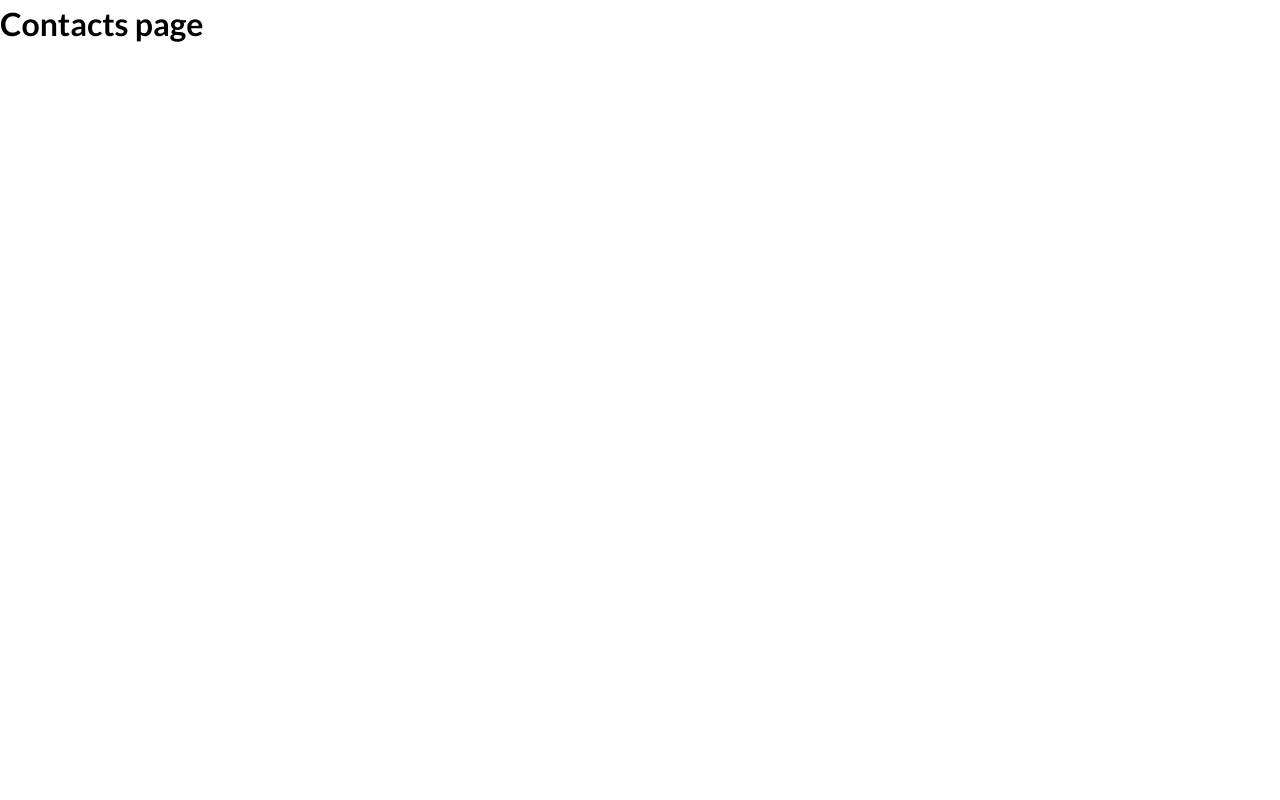
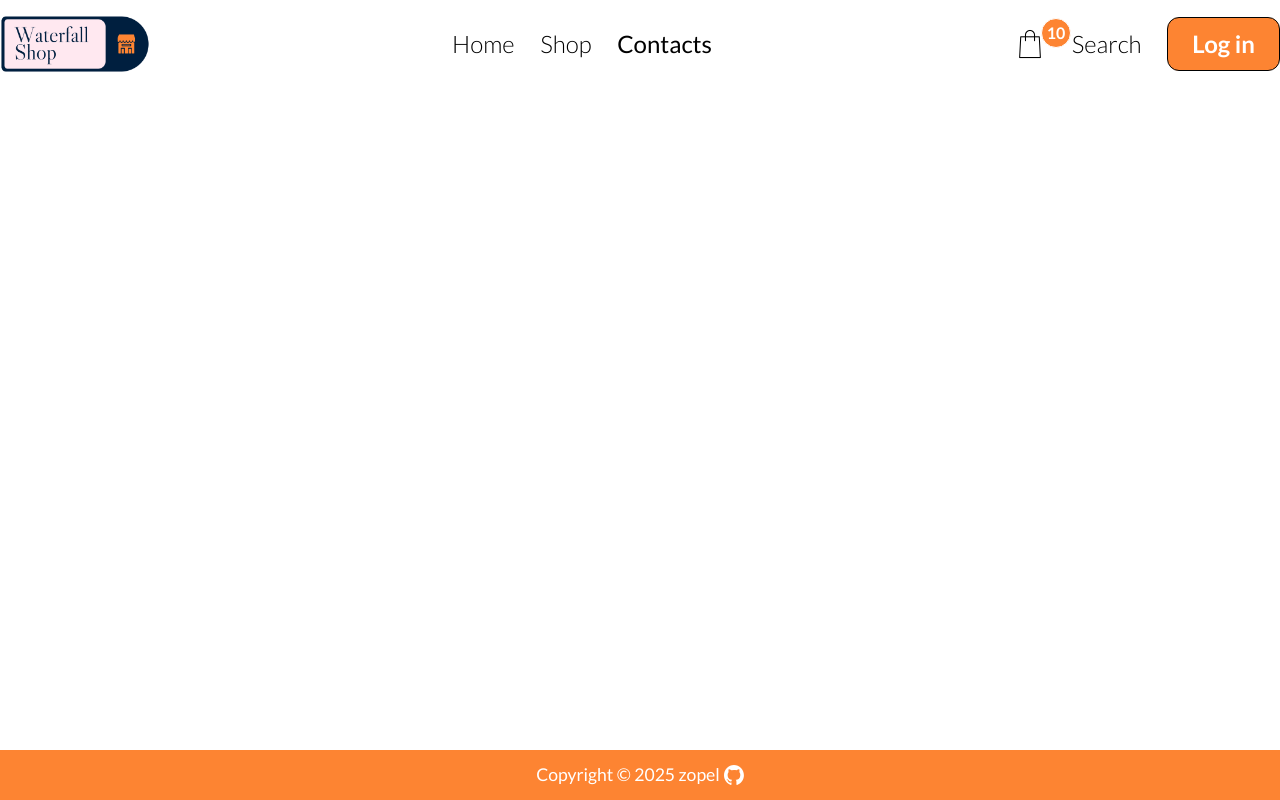
Before and after one commit to ZTanvir/waterfall-shopping, a React (Vite) app: page /contacts in a window 1280 px wide. Built offline with nearby package versions, Linux system fonts and the light colour scheme; no server answers.

Commit message:
add Contacts page to display many shop vendors

```diff
--- a/src/page/Contacts.jsx
+++ b/src/page/Contacts.jsx
@@ -1,8 +1,15 @@
+import Navbar from "../components/Navbar";
+import Footer from "../components/Footer";
+import styles from "../styles/page/contacts.module.css";
 const Contacts = () => {
   return (
-    <>
-      <h1>Contacts page</h1>
-    </>
+    <div className={styles.contacts__page}>
+      <header>
+        <Navbar />
+      </header>
+      <main></main>
+      <Footer />
+    </div>
   );
 };
 export default Contacts;
--- /dev/null
+++ b/src/styles/page/contacts.module.css
@@ -0,0 +1,8 @@
+.contacts__page {
+  display: flex;
+  flex-direction: column;
+  height: 100%;
+}
+.contacts__page > footer {
+  margin-top: auto;
+}
```
